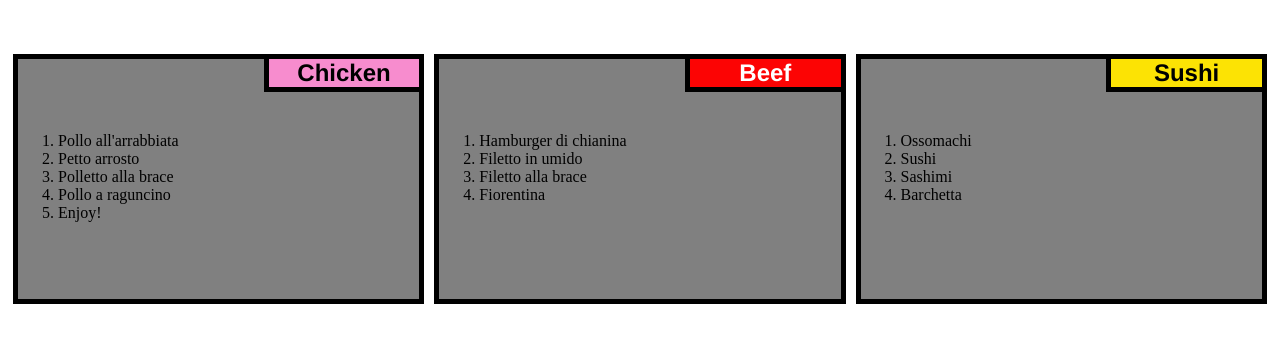
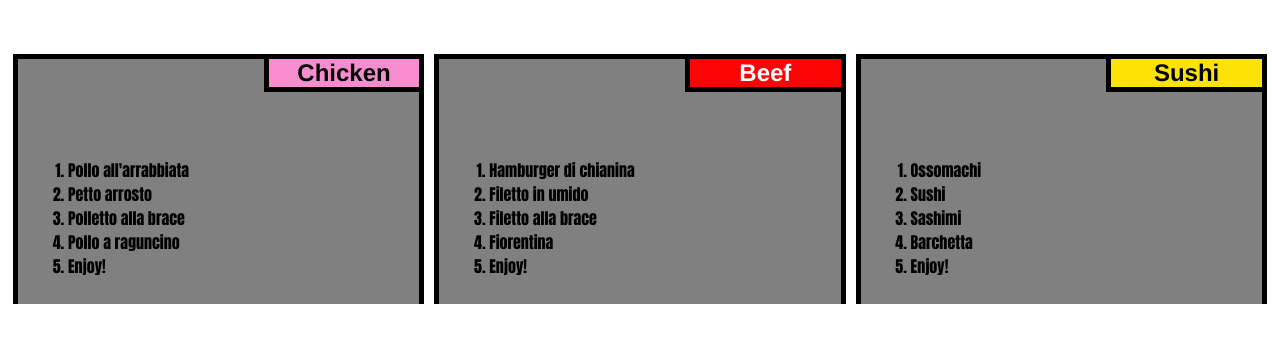
Before and after one commit to mitarini/module2-solution.github.io, a plain HTML site: page index.html in a window 1280 px wide. Shown: the part 79-422 px from the top of the page. Drawn offline with Linux system fonts and the light colour scheme.

Commit message:
real final version

```diff
--- a/css/style.css
+++ b/css/style.css
@@ -44,7 +44,8 @@ h2 {
 
 .lista {
   background-color: gray;
-  padding: 10px
+  padding: 10px;
+  font-family: Impact, Haettenschweiler, 'Arial Narrow Bold', sans-serif;
 }
 .menu {
   background-color: gray;
--- a/index.html
+++ b/index.html
@@ -13,7 +13,7 @@
 <div class="row">
   <div class="col-lg-4 col-md-6 col-sd-12 menu">
     <h2 id="chicken"> Chicken</h2>
-    <div class="list">
+    <div class="lista">
       <ol>
         <li>Pollo all'arrabbiata</li>
         <li>Petto arrosto</li>
@@ -27,24 +27,26 @@
 
   <div class="col-lg-4 col-md-6 col-sd-12 menu">
     <h2 id="beef">Beef</h2>
-    <div class="list"></div>
+    <div class="lista">
       <ol>
         <li>Hamburger di chianina</li>
         <li>Filetto in umido</li>
         <li>Filetto alla brace</li>
         <li>Fiorentina</li>
+        <li>Enjoy!</li>
       </ol>
    </div>
   </div>
 
   <div class="col-lg-4 col-md-12 col-sd-12 menu">
     <h2 id="sushi">Sushi</h2>
-    <div class="list"></div>
+    <div class="lista">
       <ol>
         <li>Ossomachi</li>
         <li>Sushi</li>
         <li>Sashimi</li>
         <li>Barchetta</li>
+        <li>Enjoy!</li>
       </ol>
     </div>
   </div>
```
